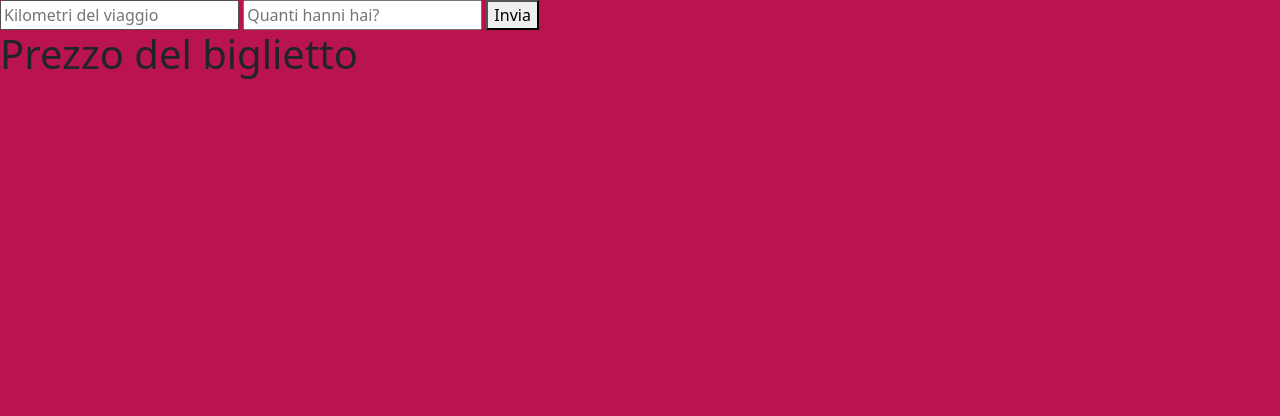
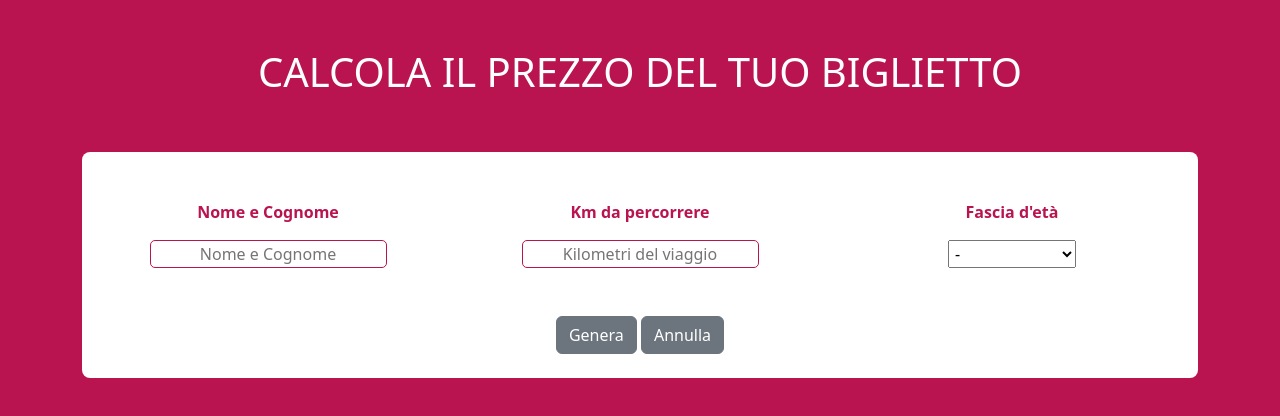
Before and after one commit to nicolacaddeo/js-biglietto-treno-form, a plain HTML site: page index.html in a window 1280 px wide. Drawn offline with nearby package versions, Linux system fonts and the light colour scheme.

Commit message:
completed style of data request section

```diff
--- a/css/style.css
+++ b/css/style.css
@@ -1,3 +1,21 @@
 body {
     background-color: #b91450;
 }
+
+.nc-bg-white {
+    background-color: #fff;
+}
+
+.nc-text-pink {
+    color: #b91450;
+}
+
+#data-request input {
+    text-align: center;
+    border-radius: 5px;
+    border: 1px solid #b91450;
+}
+
+.nc-select-padding {
+    padding: 1px 2px;
+}
--- a/index.html
+++ b/index.html
@@ -13,13 +13,42 @@
 </head>
 
 <body>
-    <input type="text" id="Km" placeholder="Kilometri del viaggio">
-    <input type="number" id="age" placeholder="Quanti hanni hai?">
-    <button id="formButton">Invia</button>
-    <div>
-        <h1>Prezzo del biglietto</h1>
-        <p id="total-Price"></p>
+    <div class="container text-center">
+        <h1 class="text-uppercase text-white py-5">Calcola il prezzo del tuo biglietto</h1>
+        <div class="container nc-bg-white rounded-3">
+            <div id="data-request" class="row py-5">
+                <div class="col-4 pb-3 fw-semibold nc-text-pink">Nome e Cognome</div>
+                <div class="col-4 pb-3 fw-semibold nc-text-pink">Km da percorrere</div>
+                <div class="col-4 pb-3 fw-semibold nc-text-pink">Fascia d'età</div>
+                <div class="col-4">
+                    <input type="text" placeholder="Nome e Cognome">
+                </div>
+                <div class="col-4">
+                    <input type="text" id="Km" placeholder="Kilometri del viaggio">
+                </div>
+                <div class="col-4">
+                    <select name="cars" id="age" class="nc-select-padding">
+                        <option value="">-</option>
+                        <option value=" volvo">Maggiorenne</option>
+                        <option value="saab">Minorenne</option>
+                        <option value="opel">Over 65</option>
+                    </select>
+                </div>
+            </div>
+            <div class="row">
+                <div class="col-12 pb-4">
+                    <button type="button" class="btn btn-secondary">Genera</button>
+                    <button type="button" class="btn btn-secondary">Annulla</button>
+                </div>
+            </div>
+        </div>
     </div>
+
 </body>
 
+
+<!-- <input type="text" id="Km" placeholder="Kilometri del viaggio">
+    <input type="number" id="age" placeholder="Quanti hanni hai?">
+    <button id="formButton">Invia</button> -->
+
 </html>
```
